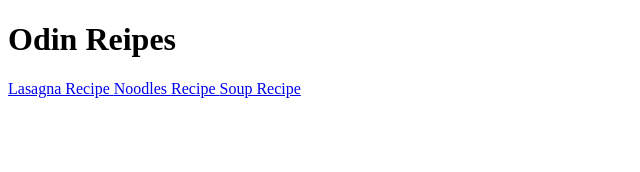
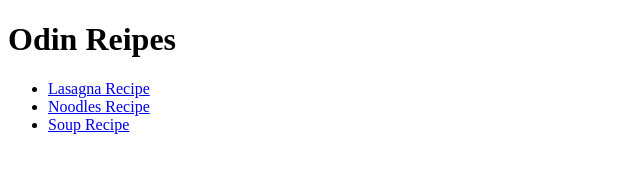
Before and after one commit to parasite432/odin-recipe, a plain HTML site: page index.html in a window 1280 px wide. Shown: the whole page, without its empty margins (0-640 px from the left). Drawn offline with Linux system fonts and the light colour scheme.

Commit message:
Modify page to display recipes as list

```diff
--- a/index.html
+++ b/index.html
@@ -10,9 +10,10 @@
 
 <h1>Odin Reipes</h1>
 
-<a href="./recipes/lasagna.html"> Lasagna Recipe </a>
-<a href="./recipes/noodles.html"> Noodles Recipe </a>
-<a href="./recipes/soup.html"> Soup Recipe </a>
+<ul>  <li> <a href="./recipes/lasagna.html"> Lasagna Recipe </a> </li>
+    <li> <a href="./recipes/noodles.html"> Noodles Recipe </a> </li>
+        <li> <a href="./recipes/soup.html"> Soup Recipe </a>  </li>   </ul>
+
 
 </body>
 
```
